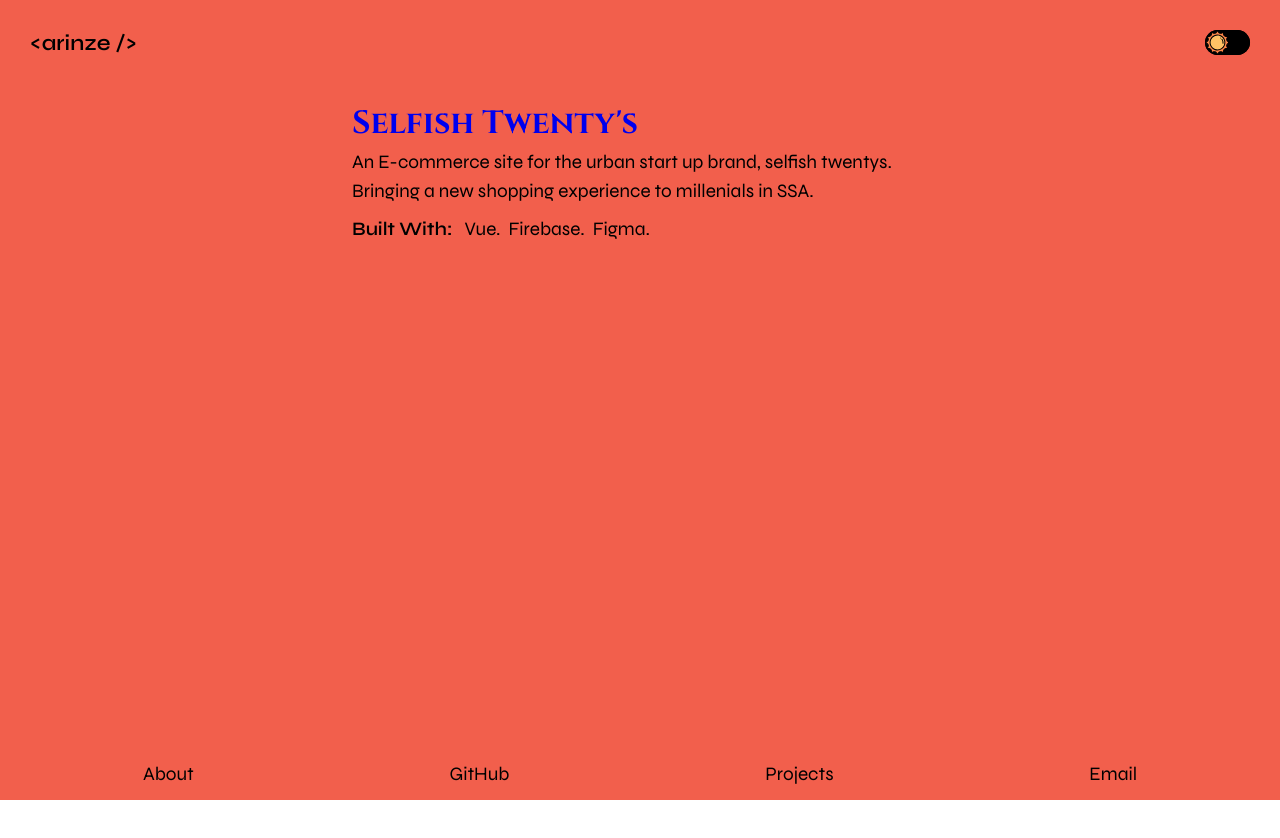
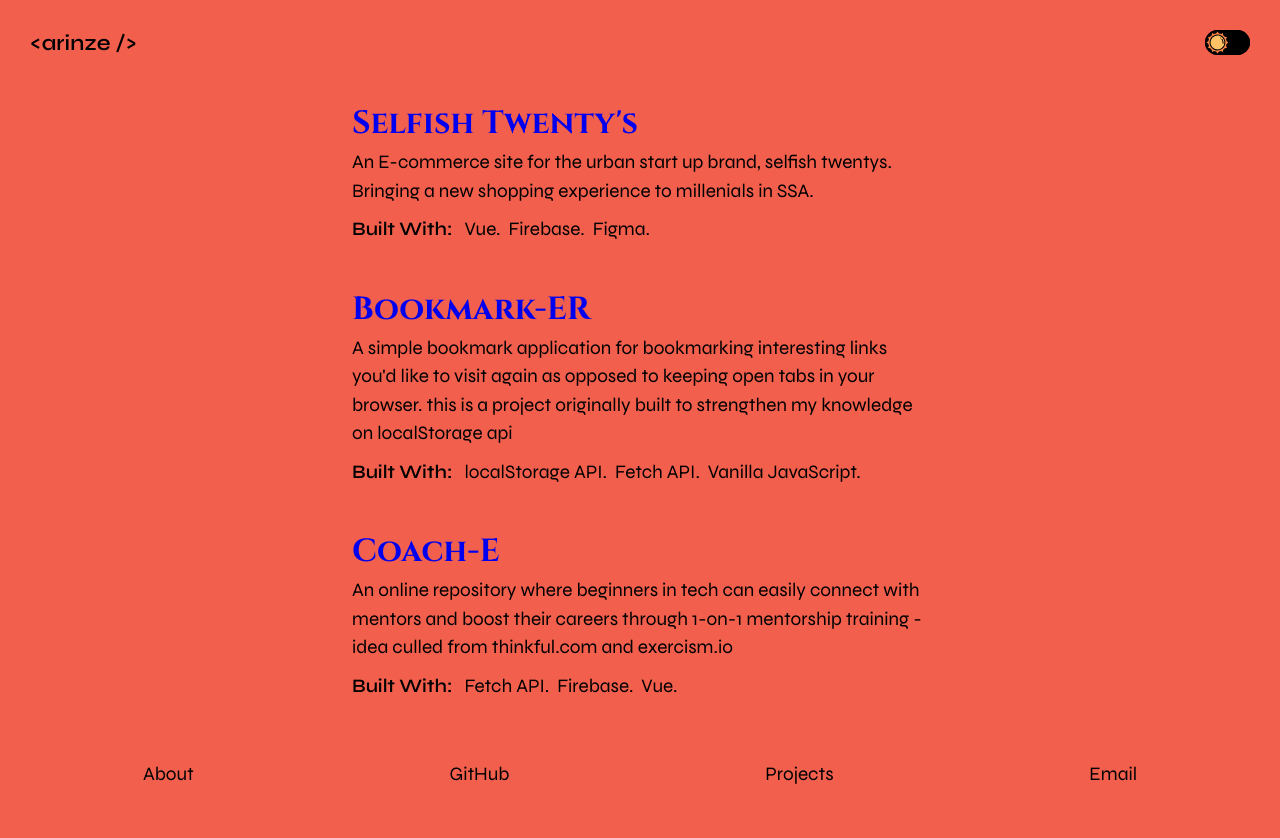
Before and after one commit to arinze19/portfolio, a Vue app: page /projects in a window 1280 px wide. Shown: the top 838 px of the page. Before the commit the page ends 800 px from the top, so only its background shows below. Built offline with nearby package versions, Linux system fonts and the light colour scheme.

Commit message:
added more projets

```diff
--- a/src/components/lists/ProjectItem.vue
+++ b/src/components/lists/ProjectItem.vue
@@ -23,6 +23,11 @@
 <style scoped>
 li {
     list-style: none;
+    padding-bottom: 1rem;
+ }
+
+ li:last-child {
+   padding-bottom: 2rem;
  }
 
  a {
--- a/src/components/pages/ProjectList.vue
+++ b/src/components/pages/ProjectList.vue
@@ -25,6 +25,18 @@
           description:
             "An E-commerce site for the urban start up brand, selfish twentys. Bringing a new shopping experience to millenials in SSA.",
           tools: ["Vue", "Firebase", "Figma"],
+        },
+        {
+          name: "Bookmark-ER",
+          link: "http://arinze19.github.io",
+          description: "A simple bookmark application for bookmarking interesting links you'd like to visit again as opposed to keeping open tabs in your browser. this is a project originally built to strengthen my knowledge on localStorage api",
+          tools: ["localStorage API", "Fetch API", "Vanilla JavaScript"]
+        },
+        {
+          name: "Coach-E",
+          link: "https://vue-http-998df.firebaseapp.com",
+          description: "An online repository where beginners in tech can easily connect with mentors and boost their careers through 1-on-1 mentorship training - idea culled from thinkful.com and exercism.io",
+          tools: ["Fetch API", "Firebase", "Vue"]
         }
       ],
     };
@@ -38,7 +50,7 @@
   padding-bottom: 100px;
   width: 45%;
   margin: 0 auto;
-  height: 100vh;
+  height: 100%;
   max-width: 900px;
   line-height: 1.5;
 }
```
